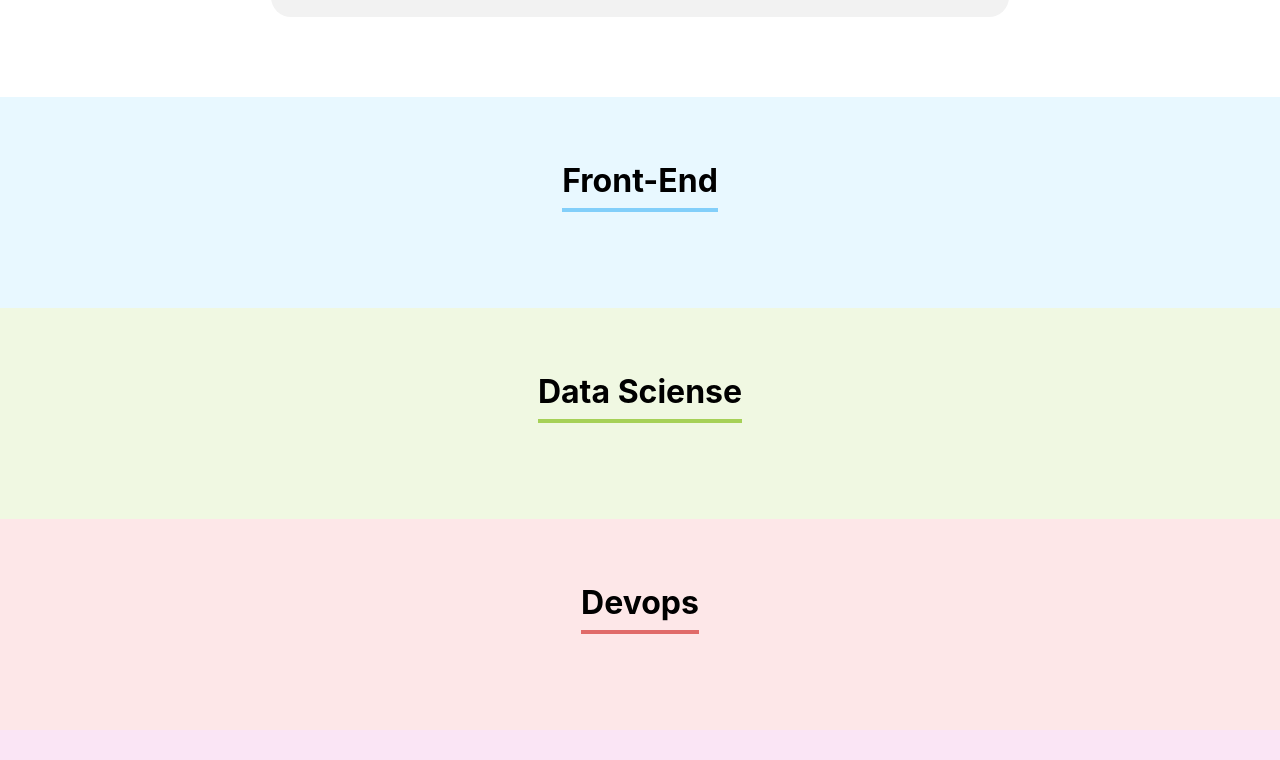
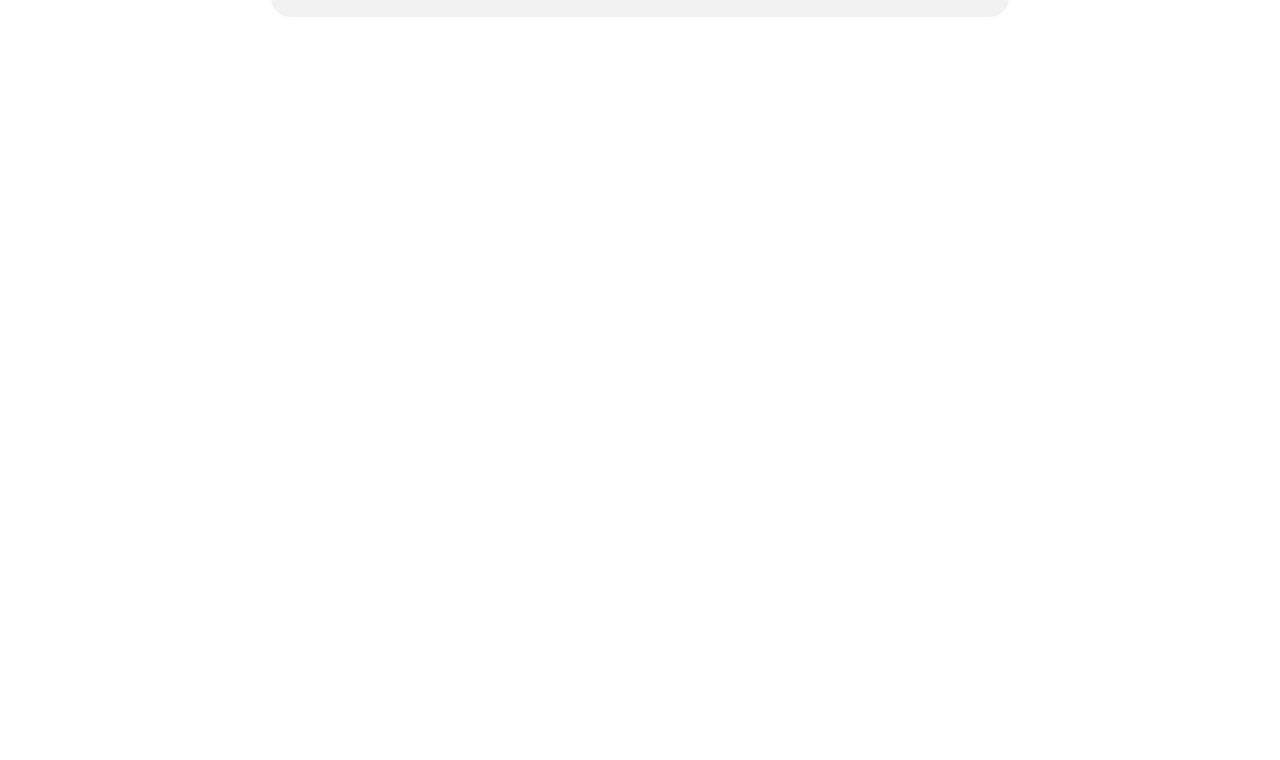
Before and after one commit to heronmedeiros/organo, a React (Create React App) app: page / in a window 1280 px wide. Shown: the part 1380-2140 px from the top of the page. After the commit the page ends 1477 px from the top, so only its background shows below. Built offline with nearby package versions, Linux system fonts and the light colour scheme.

Commit message:
Showing time if there's colaborador

```diff
--- a/src/components/Formulario/Formulario.js
+++ b/src/components/Formulario/Formulario.js
@@ -14,12 +14,18 @@ export const Formulario = ({ aoColaboradorCadastrado, times }) => {
 
   const aoSalvar = (event) => {
     event.preventDefault();
+
     aoColaboradorCadastrado({
       nome,
       cargo,
       imagem,
       time,
     });
+
+    setNome('');
+    setCargo('');
+    setImagem('');
+    setTime('');
   };
 
   return (
--- a/src/components/Time/Time.js
+++ b/src/components/Time/Time.js
@@ -10,7 +10,7 @@ export const Time = ({ nome, corPrimaria, corSecundaria, colaboradores }) => {
   }
 
   return (
-    <section className='time' style={estiloSection}>
+    (colaboradores.length >0) ? <section className='time' style={estiloSection}>
       <h3 style={estiloH3}>{nome}</h3>
       <div className='colaboradores'>
         {colaboradores.map( colaborador => {
@@ -20,5 +20,6 @@ export const Time = ({ nome, corPrimaria, corSecundaria, colaboradores }) => {
         })}
       </div>
     </section>
+    : ''
   )
 }
```
